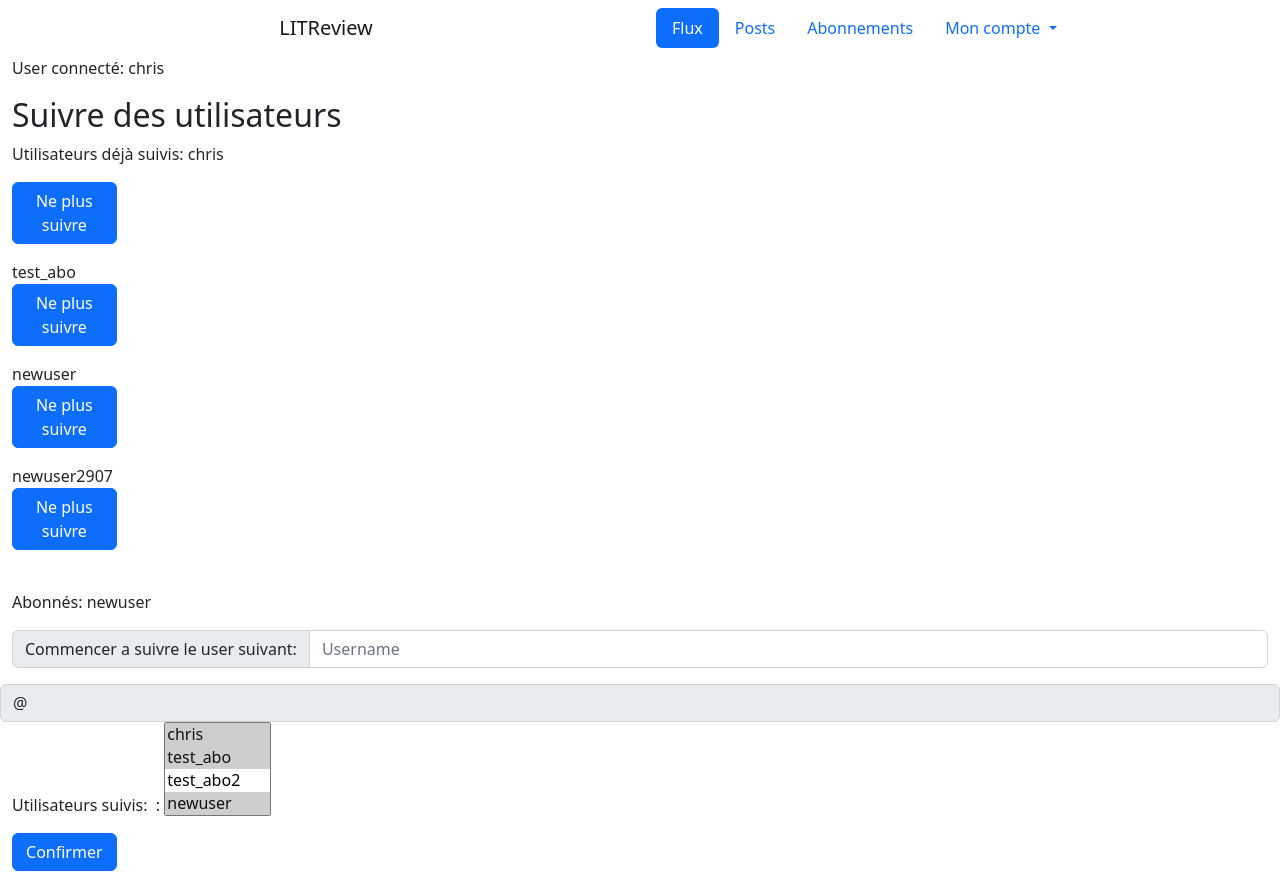
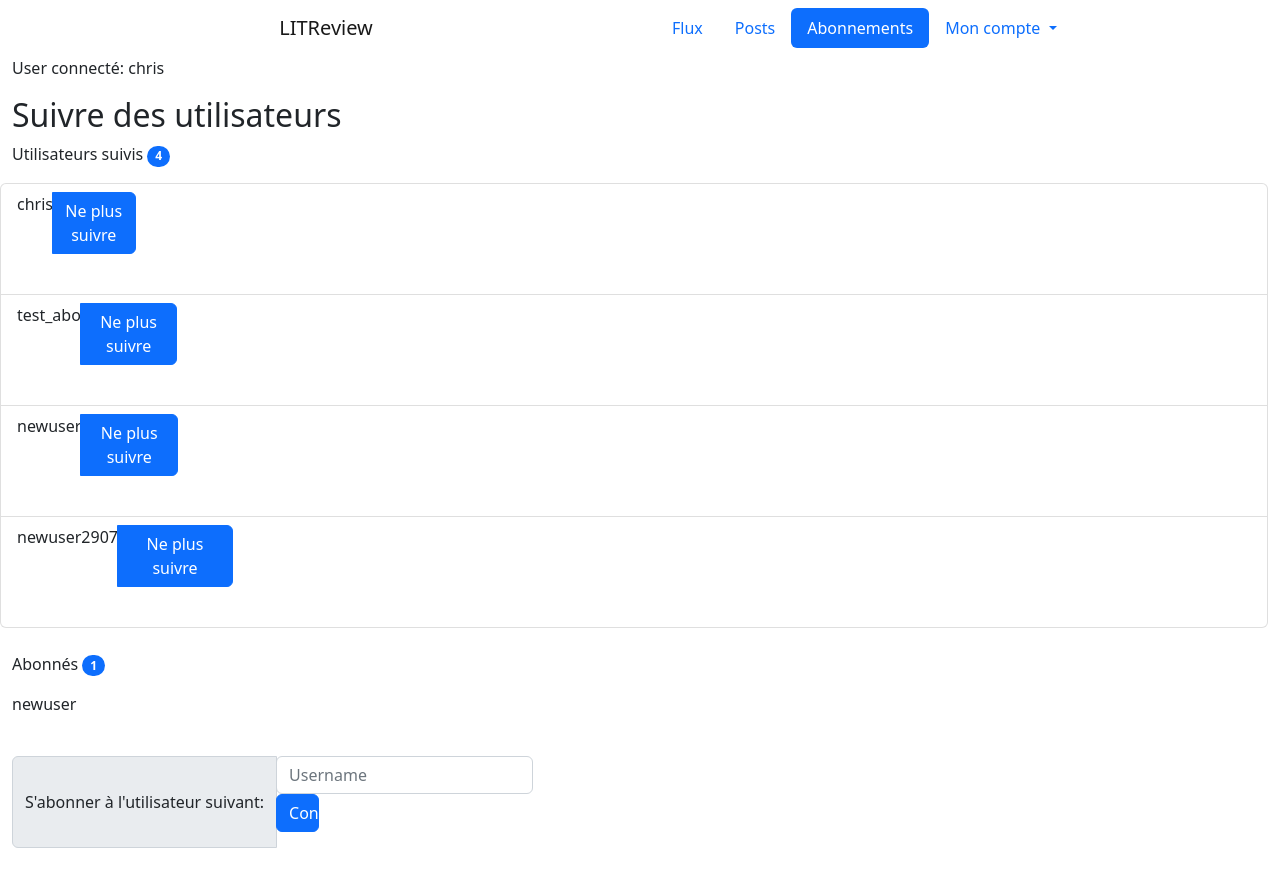
Before and after one commit to ChristelleDS/OC_Projet9, a Django app: page /follow-users/ in a window 1280 px wide. After the commit the page ends 848 px from the top, so only its background shows below. Run offline with Django 4.2, Linux system fonts and the light colour scheme; a user stored in the database is signed in; data comes from the database, SQL or seed files in the repository; both versions use the stored data as it was after the commit; some libraries are stand-ins or nearby versions.

Commit message:
active link nav header

```diff
--- a/reviews/static/reviews/styles.css
+++ b/reviews/static/reviews/styles.css
@@ -0,0 +1,4 @@
+$(".nav .nav-link").on("click", function(){
+   $(".nav").find(".active").removeClass("active");
+   $(this).addClass("active");
+});
--- a/reviews/templates/reviews/follow_users_form.html
+++ b/reviews/templates/reviews/follow_users_form.html
@@ -1,35 +1,39 @@
 {% extends 'base.html' %}
 {% block content %}
-<div class="container-fluid">
+<div class="container-fluid" xmlns="http://www.w3.org/1999/html">
     <h2>Suivre des utilisateurs</h2>
-
-    <p>Utilisateurs déjà suivis:
+    <div class="row">
+        <p>Utilisateurs suivis  <span class="badge bg-primary rounded-pill">{{nb_follows}}</span> </p>
+        <ul class="list-group">
         {% for u in user.follows.all %}
-            {{ u }}
-            <br/>
+            <li class="list-group-item d-flex justify-content-between align-items-center">
                 <form method="post">
+                    <div class="input-group mb-3">
+                        <p>{{ u }}</p>
                         {{ form_unfollow.as_p }}
                         {% csrf_token %}
-            <button class="btn btn-primary col-1" type="submit" >Ne plus suivre</button>
+                      <button class="btn btn-primary col-6" type="submit">Ne plus suivre</button>
+                    </div>
                 </form>
+            </li>
         {% endfor %}
-    </p>
+        </ul>
+    </div>
     <br>
-    <p>Abonnés:
-        {% for u in user.followers.all %}{{ u }}<br/>{% endfor %}
-    </p>
+    <p>Abonnés <span class="badge bg-primary rounded-pill">{{nb_followers}}</span> </p>
+    {% for u in user.followers.all %}
+    <p>{{ u }} </p>
+    <br/>
+    {% endfor %}
 
-    <div class="input-group mb-3">
-        <span class="input-group-text" id="basic-addon1">Commencer a suivre le user suivant:</span>
-        <input type="select" class="form-control" placeholder="Username" aria-label="Username">
-    </div>
 
-    <div class="row">
-        <span class="input-group-text" id="basic-addon1">@</span>
+    <div class="input-group">
+        <span class="input-group-text" id="basic-addon1">S'abonner à l'utilisateur suivant:</span>
         <form method="post">
+            <input type="select" class="form-control col-5" placeholder="Username" aria-label="Username">
             {{ form_follow.as_p }}
             {% csrf_token %}
-        <button class="btn btn-primary col-1" type="submit" >Confirmer</button>
+            <button class="btn btn-primary col-2" type="submit" >Confirmer</button>
         </form>
     </div>
 </div>
--- a/reviews/views.py
+++ b/reviews/views.py
@@ -21,7 +21,8 @@ def home(request):
 def createTicket(request):
     ticket_form = forms.TicketForm()
     if request.method == 'POST':
-        ticket_form = forms.TicketForm(request.POST, request.FILES)
+        #ticket_form = forms.TicketForm(request.POST, request.FILES)
+        ticket_form = forms.TicketForm(request.POST)
         if ticket_form.is_valid():
             ticket = ticket_form.save(commit=False)
             ticket.user = request.user
@@ -143,12 +144,19 @@ def deleteReview(request, review_id):
 @login_required
 def follow_users(request):
     form_follow = forms.FollowUsersForm(instance=request.user)
+    nb_followers = len(request.user.followers.all())
+    nb_follows = len(request.user.follows.all())
     if request.method == 'POST':
         form_follow = forms.FollowUsersForm(request.POST, instance=request.user)
         if form_follow.is_valid():
             form_follow.save()
             return redirect('follow_users')
-    return render(request, 'reviews/follow_users_form.html', context={'form_follow': form_follow})
+    context = {
+        'follow_form': form_follow,
+        'nb_followers': nb_followers,
+        'nb_follows': nb_follows,
+    }
+    return render(request, 'reviews/follow_users_form.html', context=context)
 
 @login_required
 def unfollow_users(request):
--- a/templates/base.html
+++ b/templates/base.html
@@ -24,12 +24,26 @@
                     <div class="collapse navbar-collapse col flex-content-right" id="navbarSupportedContent">
                         <ul class="nav nav-pills flex-column flex-md-row">
                           <li class="nav-item">
-                            <a class="nav-link active" aria-current="page" href="{% url 'feed' %}">Flux</a>
+                            {% url 'feed' as url %}
+                            <a class="nav-link {% if request.path == url %}active{% endif %}" aria-current="page"
+                               href="{{ url }}">Flux</a>
                           </li>
-                          <li class="nav-item"><a class="nav-link" href="{% url 'posts' %}">Posts</a></li>
-                          <li class="nav-item"><a class="nav-link" href="{% url 'follow_users' %}">Abonnements</a></li>
+                          <li class="nav-item">
+                              {% url 'posts' as url %}
+                              <a class="nav-link {% if request.path == url %}active{% endif %}"
+                                 href="{{ url }}">Posts</a>
+                          </li>
+                          <li class="nav-item">
+                              {% url 'follow_users' as url %}
+                              <a class="nav-link {% if request.path == url %}active{% endif %}"
+                                 href="{{ url }}">Abonnements</a>
+                          </li>
                           <li class="nav-item dropdown">
-                              <a class="nav-link dropdown-toggle" href="#" id="navbarDropdownMenuLink" role="button"
+                              {% url 'password_change' as url %}
+                              <a class="nav-link
+                              {% if request.path == url%}active{% endif %}
+                              dropdown-toggle"
+                                 href="#" id="navbarDropdownMenuLink" role="button"
                                  data-bs-toggle="dropdown" aria-expanded="false">
                                 Mon compte
                               </a>
```
Also changed, not shown: db.sqlite3, media/index2_imu7Gii.png (added). Lines whose indentation alone changed are shown as unchanged.
